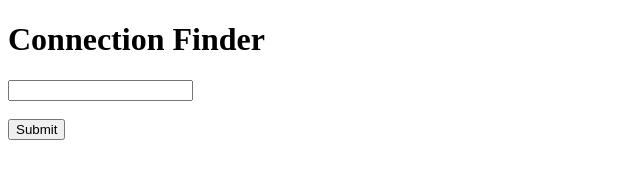
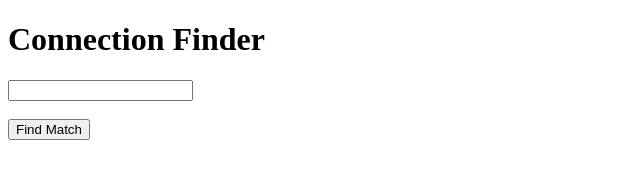
Before and after one commit to Trutalol/MyUniversity, a plain HTML site: page matcherpage.html in a window 1280 px wide. Shown: the full height of the page, 0-640 px from the left. Drawn offline with Linux system fonts and the light colour scheme.

Commit message:
changed submit button to find match

```diff
--- a/matcherpage.html
+++ b/matcherpage.html
@@ -7,7 +7,7 @@
 
     <h1>Connection Finder</h1>
     <input type="text" id="userInput"><br><br>
-    <button id="submit">Submit</button>
+    <button id="submit">Find Match</button>
 
     <p id="response"></p>
 
```
